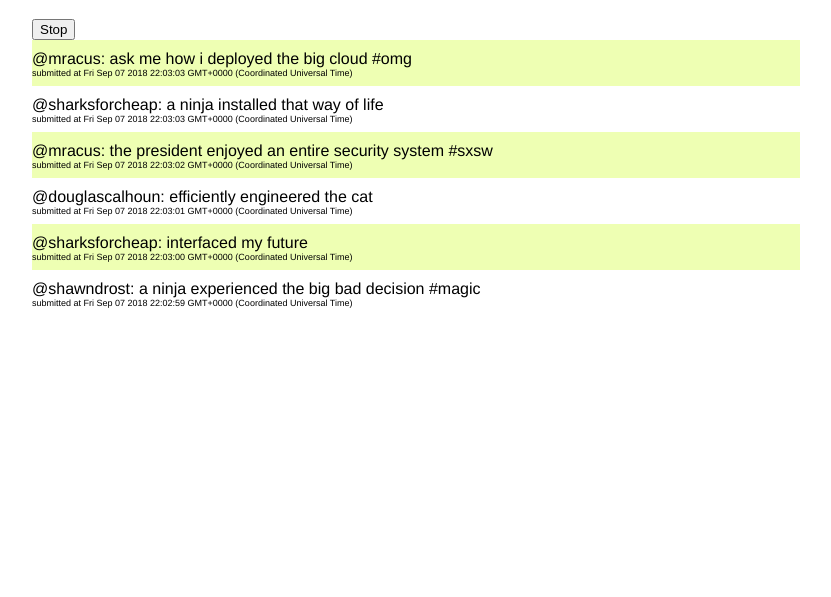
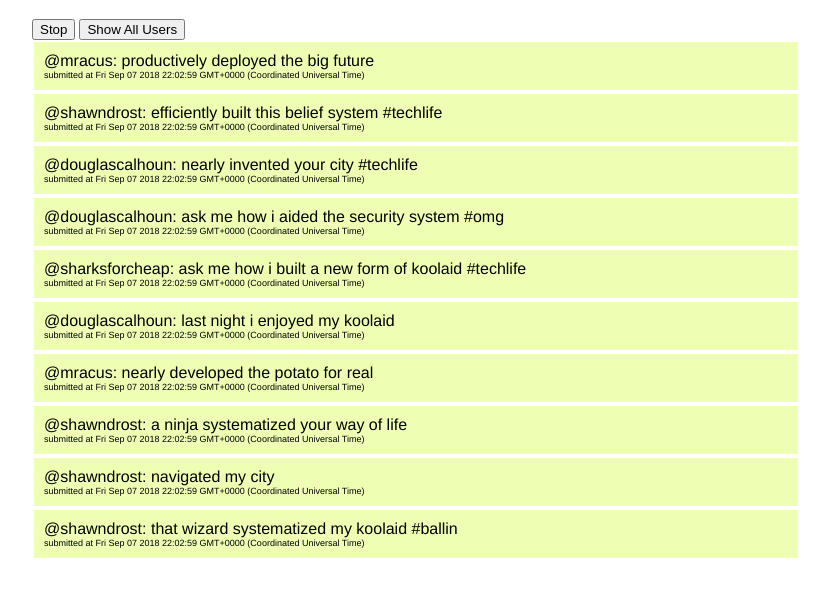
Before and after one commit to skuzbot/twiddler, a plain HTML site: page index.html in a window 1280 px wide. Shown: the part 61-658 px from the top of the page, without its empty margins (68-899 px from the left). Drawn offline with Linux system fonts and the light colour scheme.

Commit message:
Hide Non-matching Users When Clicked

```diff
--- a/index.html
+++ b/index.html
@@ -13,22 +13,22 @@
     </header>
     <section class="newTwids">
       <button id="stop">Stop</button>
-      <!-- <button id="show-all">Show All Users</button> -->
+      <button id="show-all">Show All Users</button>
     </section>
-   	<section id="twidContainer"></section>
+   	<div class="twidContainer"></div>
 
 	    <script>
 
 	      $(document).ready(function(){
 	        var $body = $('body');
 	        var $newTwids = $('.newTwids');
-        var $twidContainer = $('#twidContainer');
+	        var $twidContainer = $('.twidContainer');
 	        //$body.html('');
 
 
 	        function getNewTwid(index) {
 	            var tweet = streams.home[index];
-            var $tweet = $('<div class="twid" style="cursor: pointer" onclick="window.location="timeline.html";"></div>');
+	            var $tweet = $('<button class="tweet-button twid"></button>');
 	            var time = tweet.created_at;
 	            var $time = $('<small class="time"></small>');
 	            $tweet.text('@' + tweet.user + ': ' + tweet.message);
@@ -38,9 +38,31 @@
 	            $time.appendTo($tweet);
 	        };
 
+		      //users: shawndrost, sharksforcheap, mracus, douglascalhoun
+		      //hide function
+		      $('.twidContainer').on('click', '.shawndrost', function() {
+		    		$(this).siblings().filter(':not(.shawndrost)').hide();
+		      });
+
+		      $('.twidContainer').on('click', '.sharksforcheap', function() {
+		    		$(this).siblings().filter(':not(.sharksforcheap)').hide();
+		      });
+
+		      $('.twidContainer').on('click', '.mracus', function() {
+		    		$(this).siblings().filter(':not(.mracus)').hide();
+		      });
+
+		      $('.twidContainer').on('click', '.douglascalhoun', function() {
+		    		$(this).siblings().filter(':not(.douglascalhoun)').hide();
+		      });
 
 
+
+
+	        window.i = 0;
+
 	        var start = setInterval(function() {
+
 	            getNewTwid(i);
 	            i++;
 	          }, 500);
@@ -51,16 +73,28 @@
 	        stopButton.onclick = stop;
 	        function stop() {
 	          clearInterval(start);
-        };
+	        }
+
+	        var showButton = document.getElementById("show-all");
+	        showButton.onclick = showAll;
+	        function showAll() {
+	        	$('.twid').show();
+	        }
 
 
-        //users: shawndrost, sharksforcheap, mracus, douglascalhoun
-        //hide function
+
 
 
 
 	      });
 
+	      var tweetButton = document.getElementsByClassName("tweet-button");
+	      tweetButton.onclick = tweetButtonFunction;
+	      function tweetButtonFunction() {
+	       	alert('hello');
+	      }
+
 	    </script>
+
   </body>
 </html>
--- a/style.css
+++ b/style.css
@@ -1,12 +1,10 @@
-#twidContainer {
+.twidContainer {
 	font-family: helvetica;
-	z-index: 10;
 	position: relative;
+	background-color: hsla(73, 100%, 85%, 1);
+
 }
 
-#twidContainer div:nth-child(odd) {
-	background-color: hsla(73, 100%, 85%, 1);
-}
 
 .title {
 	font-family: helvetica;
@@ -14,11 +12,24 @@
 }
 
 .twid {
-	padding-top: 10px;
-	padding-bottom: 8px;
-	z-index: 999999;
+	padding-top: 8px;
+	padding-bottom: 5px;
 	position: relative;
+	font-family: helvetica;
 
+
+}
+
+.tweet-button {
+	background: none;
+    color: inherit;
+    border: 2px solid white;
+    padding: 10px;
+    font: inherit;
+    cursor: pointer;
+    outline: inherit;
+    text-align: left;
+    width: 100%;
 }
 
 body {
@@ -32,22 +43,9 @@ small {
 	font-size: 9px;
 }
 
-.shawndrost {
-
+a {
+	display: block;
+	text-decoration: none;
+	color: black;
+	font-family: helvetica;
 }
-
-.sharksforcheap {
-
-}
-
-.mracus {
-
-}
-
-.douglascalhoun {
-
-}
-
-.hidden {
-	display: none;
-}
```
Also changed, not shown: timeline.html (deleted, +0 -19 lines), 1 other file. Lines whose indentation alone changed are shown as unchanged.
